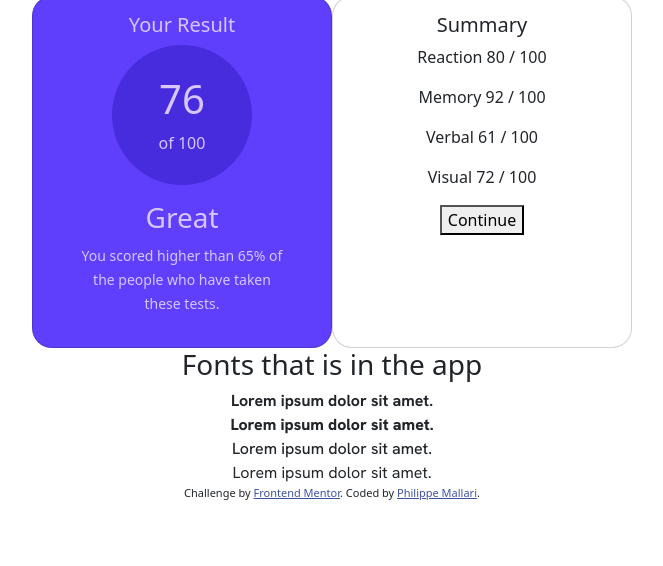
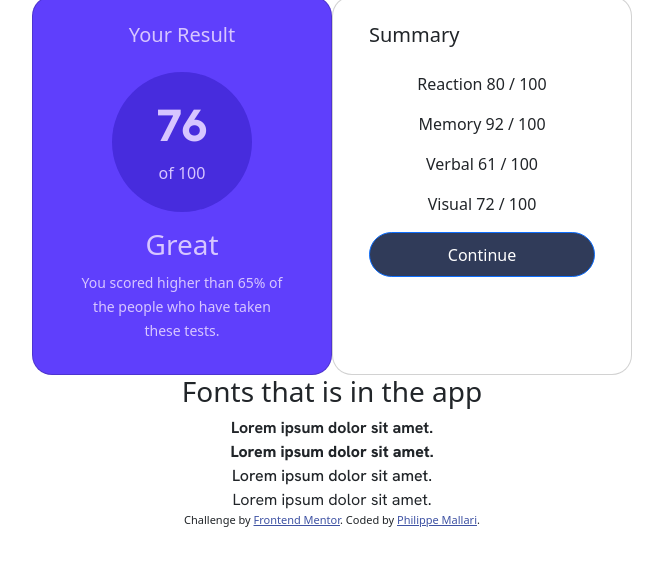
Before and after one commit to PhilippeMallari/results-summary, a plain HTML site: page index.html in a window 1280 px wide. Shown: the part 52-618 px from the top of the page, without its empty margins (308-971 px from the left). Drawn offline with nearby package versions, Linux system fonts and the light colour scheme.

Commit message:
styled the button | altered the border radius | altered the heading

```diff
--- a/css/styles.css
+++ b/css/styles.css
@@ -66,10 +66,28 @@
     align-items: center;
     margin: 0 auto !important;
 }
+
+.circle-background h1 {
+    font-size: 45px;
+    font-family: "HankenGrotesk-ExtraBold";
+}
 /* End left card styling. */
 
+/* Right card styling */
 .right-card {
     width: 300px !important;
+}
+
+.right-card-heading {
+    text-align: left !important;
+    margin-left: 20px;
+}
+
+/* End of right card styling */
+
+.card-body h5 {
+    margin-top: 10px;
+    margin-bottom: 25px;
 }
 
 .card {
@@ -82,3 +100,10 @@
     justify-content: center;
     margin: 0 auto !important;
 }
+
+button {
+    background-color: rgb(48, 59, 89) !important;
+    width: 85%;
+    height: 45px;
+    border-radius: 100px !important;
+}
--- a/index.html
+++ b/index.html
@@ -44,7 +44,7 @@
       <div class="card right-card">
         <img src="..." class="card-img-top" alt="">
         <div class="card-body">
-          <h5 class="card-title">Summary</h5>
+          <h5 class="right-card-heading">Summary</h5>
           <p class="card-text">
               Reaction
               80 / 100
@@ -61,9 +61,7 @@
             Visual
             72 / 100
           </p>
-          <button>
-            Continue
-          </button>
+          <button type="button" class="btn btn-primary">Continue</button>
         </div>
       </div>
     </div>
```
